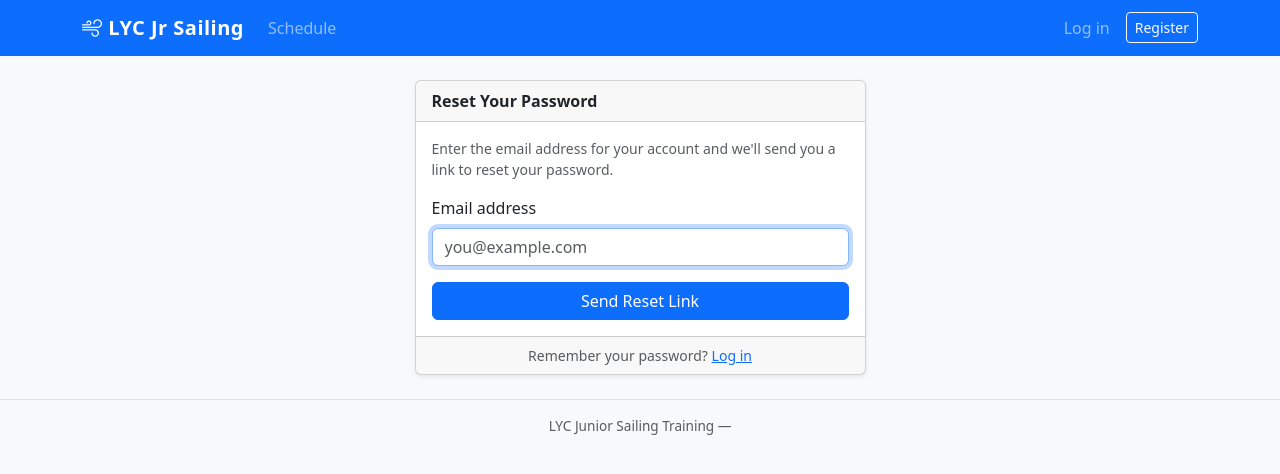
After one commit to mikesmeets/lyc-session-scheduler, a Flask app: page /forgot-password in a window 1280 px wide. The commit adds this page. Shown: the top 474 px of the page. Run offline with Flask 3, Linux system fonts and the light colour scheme.

Commit message:
Add email-based password reset workflow
Users can request a reset link from the login page. A time-limited
(1-hour) single-use token is emailed via the configured SMTP settings.
Adds PasswordResetToken model, forgot/reset routes, two templates, a
shared email_utils helper (also simplifies future email sends), and a
"Forgot password?" link on the login form.

Co-Authored-By: Claude Sonnet 4.6 <noreply@anthropic.com>

```diff
--- a/app/routes/auth.py
+++ b/app/routes/auth.py
@@ -1,11 +1,20 @@
+import secrets
+import logging
+from datetime import datetime, timedelta
+
 from flask import Blueprint, render_template, redirect, url_for, request, flash
 from flask_login import login_user, logout_user, login_required, current_user
 from werkzeug.security import generate_password_hash
-from ..models import User
+
+from ..models import User, PasswordResetToken
 from .. import db
+from ..email_utils import send_email
 
 auth = Blueprint('auth', __name__)
+log  = logging.getLogger(__name__)
 
+
+# ── Login / Logout / Register ────────────────────────────────────────────────
 
 @auth.route('/login', methods=['GET', 'POST'])
 def login():
@@ -62,3 +71,111 @@ def register():
 def logout():
     logout_user()
     return redirect(url_for('main.index'))
+
+
+# ── Password Reset ────────────────────────────────────────────────────────────
+
+@auth.route('/forgot-password', methods=['GET', 'POST'])
+def forgot_password():
+    if current_user.is_authenticated:
+        return redirect(url_for('main.index'))
+
+    if request.method == 'POST':
+        email = request.form.get('email', '').strip().lower()
+        user  = User.query.filter_by(email=email).first()
+
+        # Always show the same confirmation — don't leak whether an account
+        # exists for a given email address.
+        if user:
+            # Invalidate any existing unused tokens for this user
+            PasswordResetToken.query.filter_by(user_id=user.id, used=False).delete()
+
+            token_value = secrets.token_urlsafe(32)
+            expires_at  = datetime.utcnow() + timedelta(hours=1)
+            token = PasswordResetToken(
+                user_id    = user.id,
+                token      = token_value,
+                expires_at = expires_at,
+            )
+            db.session.add(token)
+            db.session.commit()
+
+            reset_url = url_for('auth.reset_password', token=token_value, _external=True)
+
+            body_text = (
+                f"Hi {user.first_name},\n\n"
+                "Someone requested a password reset for your LYC Jr Sailing account.\n\n"
+                "Click the link below to set a new password (valid for 1 hour):\n\n"
+                f"{reset_url}\n\n"
+                "If you didn't request this, you can safely ignore this email.\n\n"
+                "— LYC Jr Sailing"
+            )
+            body_html = f"""
+<p>Hi {user.first_name},</p>
+<p>Someone requested a password reset for your LYC Jr Sailing account.</p>
+<p>
+  <a href="{reset_url}" style="
+    display:inline-block;
+    padding:10px 20px;
+    background:#0d6efd;
+    color:#fff;
+    text-decoration:none;
+    border-radius:5px;
+    font-weight:bold;
+  ">Reset My Password</a>
+</p>
+<p>Or copy this link into your browser:<br>
+   <a href="{reset_url}">{reset_url}</a></p>
+<p><small>This link expires in 1&nbsp;hour.
+If you didn't request this, you can safely ignore this email.</small></p>
+<p>— LYC Jr Sailing</p>
+"""
+            ok, err = send_email(
+                to_addr   = user.email,
+                subject   = 'LYC Jr Sailing — Reset Your Password',
+                body_text = body_text,
+                body_html = body_html,
+            )
+            if not ok:
+                log.error('Password reset email failed for %s: %s', user.email, err)
+
+        flash(
+            "If that email is registered you'll receive a reset link shortly. "
+            "Check your spam folder if it doesn't arrive within a few minutes.",
+            'info'
+        )
+        return redirect(url_for('auth.login'))
+
+    return render_template('auth/forgot_password.html')
+
+
+@auth.route('/reset-password/<token>', methods=['GET', 'POST'])
+def reset_password(token):
+    if current_user.is_authenticated:
+        return redirect(url_for('main.index'))
+
+    record = PasswordResetToken.query.filter_by(token=token, used=False).first()
+
+    if not record or record.expires_at < datetime.utcnow():
+        flash('That reset link is invalid or has expired. Please request a new one.', 'danger')
+        return redirect(url_for('auth.forgot_password'))
+
+    if request.method == 'POST':
+        password = request.form.get('password', '')
+        confirm  = request.form.get('confirm_password', '')
+
+        if len(password) < 8:
+            flash('Password must be at least 8 characters.', 'danger')
+            return render_template('auth/reset_password.html', token=token)
+        if password != confirm:
+            flash('Passwords do not match.', 'danger')
+            return render_template('auth/reset_password.html', token=token)
+
+        record.user.set_password(password)
+        record.used = True
+        db.session.commit()
+
+        flash('Your password has been updated. You can now log in.', 'success')
+        return redirect(url_for('auth.login'))
+
+    return render_template('auth/reset_password.html', token=token)
--- /dev/null
+++ b/app/templates/auth/forgot_password.html
@@ -0,0 +1,29 @@
+{% extends "base.html" %}
+{% block title %}Forgot Password — LYC Jr Sailing{% endblock %}
+
+{% block content %}
+<div class="row justify-content-center">
+  <div class="col-md-5">
+    <div class="card shadow-sm">
+      <div class="card-header fw-bold">Reset Your Password</div>
+      <div class="card-body">
+        <p class="text-muted small mb-3">
+          Enter the email address for your account and we'll send you a link to reset your password.
+        </p>
+        <form method="POST">
+          <input type="hidden" name="csrf_token" value="{{ csrf_token() }}">
+          <div class="mb-3">
+            <label class="form-label">Email address</label>
+            <input type="email" name="email" class="form-control" required autofocus
+                   placeholder="you@example.com">
+          </div>
+          <button type="submit" class="btn btn-primary w-100">Send Reset Link</button>
+        </form>
+      </div>
+      <div class="card-footer text-center text-muted small">
+        Remember your password? <a href="{{ url_for('auth.login') }}">Log in</a>
+      </div>
+    </div>
+  </div>
+</div>
+{% endblock %}
```
Also changed, not shown: app/email_utils.py (added, +84 -0 lines), app/models.py (+9 -0 lines), app/templates/auth/login.html (+5 -2 lines), app/templates/auth/reset_password.html (added, +29 -0 lines).
